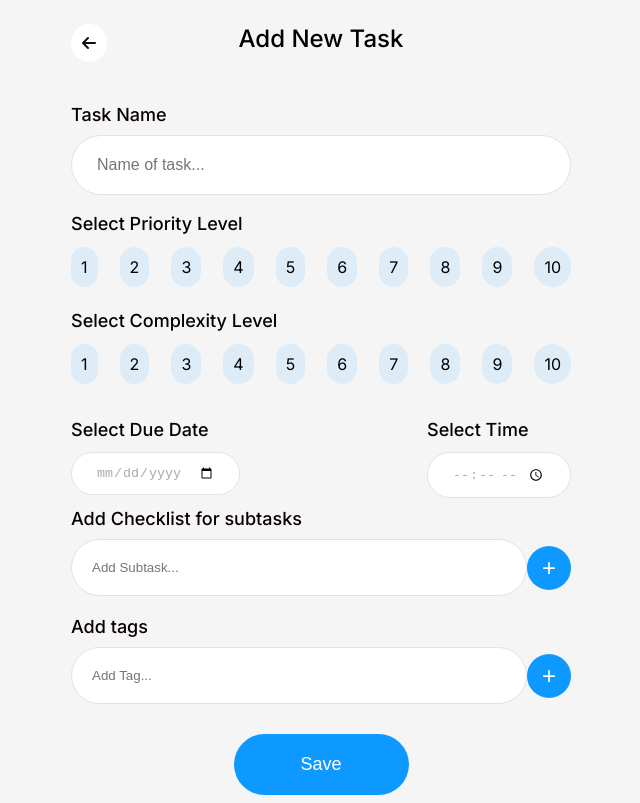
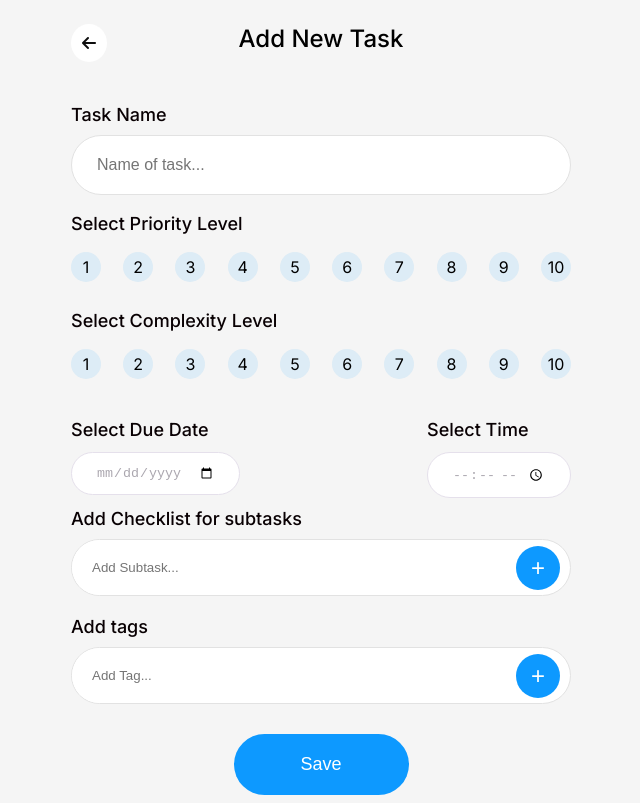
Before and after one commit to napqueenkaila/react-to-do, a React (Vite) app: page /addToDo in a window 1280 px wide. Shown: the whole page, without its empty margins (319-959 px from the left). Built offline with nearby package versions, Linux system fonts and the light colour scheme.

Commit message:
css tweaks

```diff
--- a/src/components/FilterTags.jsx
+++ b/src/components/FilterTags.jsx
@@ -37,13 +37,12 @@ const FilterTags = ({
     },
   };
 
-  console.log(filterOptions.length);
   return (
     <div>
       <FilterDropdownBtn
         onClick={() => setOpen((prevState) => !prevState)}
         disabled={powerMode}
-        filterOptions={filterOptions.length}
+        $filterOptions={filterOptions.length}
       >
         Filter <i className="fa-solid fa-arrow-down"></i>
       </FilterDropdownBtn>
--- a/src/components/FormElements/PriorityComplexity.jsx
+++ b/src/components/FormElements/PriorityComplexity.jsx
@@ -1,5 +1,12 @@
 import { PropTypes } from "prop-types";
-import { SectionContainer, ButtonContainer, Title, Label, Input } from "./styles/PriorityComplexity.styled";
+import {
+  SectionContainer,
+  Title,
+  ButtonContainer,
+  ButtonDiv,
+  Label,
+  Input,
+} from "./styles/PriorityComplexity.styled";
 
 const levels = [1, 2, 3, 4, 5, 6, 7, 8, 9, 10];
 
@@ -11,15 +18,14 @@ export const PriorityButtons = ({ handleFormChange, priority }) => {
         {levels.map((level) => {
           const checked = priority === level.toString();
           return (
-            <div key={level}>
-              <Label
-                htmlFor={`priority${level}`}
+            <ButtonDiv
               key={level}
               style={{
                 backgroundColor: checked ? "#0d99ff" : "rgba(13,153,255,0.1)",
                 color: checked ? "#FFF" : "#000",
               }}
             >
+              <Label htmlFor={`priority${level}`} key={level}>
                 {level}
                 <Input
                   type="radio"
@@ -30,7 +36,7 @@ export const PriorityButtons = ({ handleFormChange, priority }) => {
                   onChange={handleFormChange}
                 ></Input>
               </Label>
-            </div>
+            </ButtonDiv>
           );
         })}
       </ButtonContainer>
@@ -38,7 +44,7 @@ export const PriorityButtons = ({ handleFormChange, priority }) => {
   );
 };
 
-export const ComplexityButtons = ({handleFormChange, complexity}) => {
+export const ComplexityButtons = ({ handleFormChange, complexity }) => {
   return (
     <SectionContainer>
       <Title>Select Complexity Level</Title>
@@ -46,15 +52,14 @@ export const ComplexityButtons = ({handleFormChange, complexity}) => {
         {levels.map((level) => {
           const checked = complexity === level.toString();
           return (
-            <div key={level}>
-              <Label
-                htmlFor={`complexity${level}`}
+            <ButtonDiv
               key={level}
               style={{
                 backgroundColor: checked ? "#0d99ff" : "rgba(13,153,255,0.1)",
                 color: checked ? "#FFF" : "#000",
               }}
             >
+              <Label htmlFor={`complexity${level}`} key={level}>
                 {level}
                 <Input
                   type="radio"
@@ -65,7 +70,7 @@ export const ComplexityButtons = ({handleFormChange, complexity}) => {
                   onChange={handleFormChange}
                 ></Input>
               </Label>
-            </div>
+            </ButtonDiv>
           );
         })}
       </ButtonContainer>
--- a/src/components/FormElements/Subtasks.jsx
+++ b/src/components/FormElements/Subtasks.jsx
@@ -1,12 +1,21 @@
 import { useState } from "react";
 import { PropTypes } from "prop-types";
 import { v4 as uuid } from "uuid";
-import { Container, Label, InputDiv, Input, AddBtn,SubtaskList, SubtaskListItem, RemoveSubtaskBtn } from "./styles/SubtasksTags.styled";
+import {
+  Container,
+  Label,
+  InputDiv,
+  Input,
+  AddBtn,
+  SubtaskList,
+  SubtaskListItem,
+  RemoveSubtaskBtn,
+} from "./styles/SubtasksTags.styled";
 
 const Subtasks = ({ subtasks, handleSubtaskChange }) => {
   const [subtaskItem, setSubtaskItem] = useState("");
 
-  const handleAddSubtask = (e) => {
+  const handleSubmitSubtask = (e) => {
     e.preventDefault();
     let subtaskArray = subtaskItem
       ? [...subtasks, { id: uuid(), subtask: subtaskItem, completed: false }]
@@ -24,6 +33,7 @@ const Subtasks = ({ subtasks, handleSubtaskChange }) => {
 
   return (
     <Container>
+      <form onSubmit={(e) => handleSubmitSubtask(e)}>
         <Label htmlFor="subtasks">Add Checklist for subtasks</Label>
         <InputDiv>
           <Input
@@ -36,8 +46,9 @@ const Subtasks = ({ subtasks, handleSubtaskChange }) => {
               setSubtaskItem(e.target.value);
             }}
           />
-        <AddBtn onClick={handleAddSubtask}>+</AddBtn>
+          <AddBtn>+</AddBtn>
         </InputDiv>
+      </form>
       <SubtaskList>
         {subtasks.map((subtask) => {
           return (
--- a/src/components/FormElements/Tags.jsx
+++ b/src/components/FormElements/Tags.jsx
@@ -9,18 +9,20 @@ import {
   AddBtn,
   TagList,
   ListItem,
-  RemoveTagBtn
+  RemoveTagBtn,
 } from "./styles/SubtasksTags.styled";
 
 const Tags = ({ handleTagChange, tags }) => {
   const [tag, setTag] = useState("");
 
   const tagColors = ["#FFF6E8", "#ECFFE8", "#E8FEFF"];
-  const randomIndex = Math.floor(Math.random() * 3)
+  const randomIndex = Math.floor(Math.random() * 3);
 
-  const handleAddTag = (e) => {
+  const handleSubmitTag = (e) => {
     e.preventDefault();
-    let tagArray = tag ? [...tags, { id: uuid(), tag: tag, color: tagColors[randomIndex] }] : "";
+    let tagArray = tag
+      ? [...tags, { id: uuid(), tag: tag, color: tagColors[randomIndex] }]
+      : "";
     handleTagChange(tagArray);
     setTag("");
   };
@@ -32,6 +34,7 @@ const Tags = ({ handleTagChange, tags }) => {
 
   return (
     <Container>
+      <form onSubmit={(e) => handleSubmitTag(e)}>
         <Label htmlFor="tags">Add tags</Label>
         <InputDiv>
           <Input
@@ -44,12 +47,13 @@ const Tags = ({ handleTagChange, tags }) => {
               setTag(e.target.value);
             }}
           />
-        <AddBtn onClick={handleAddTag}>+</AddBtn>
+          <AddBtn>+</AddBtn>
         </InputDiv>
+      </form>
       <TagList>
         {tags.map((tag) => {
           return (
-            <ListItem key={tag.id} style={{backgroundColor: tag.color}}>
+            <ListItem key={tag.id} style={{ backgroundColor: tag.color }}>
               {tag.tag}
               <RemoveTagBtn onClick={() => removeTag(tag.id)}>x</RemoveTagBtn>
             </ListItem>
--- a/src/components/FormElements/styles/Due.styled.jsx
+++ b/src/components/FormElements/styles/Due.styled.jsx
@@ -11,6 +11,7 @@ export const Label = styled.label`
   font-size: 18px;
   font-weight: 500;
   margin-bottom: 12px;
+
 `;
 
 export const Input = styled.input`
@@ -18,4 +19,7 @@ export const Input = styled.input`
   border-radius: 90px;
   padding: 12px 24px;
   color: #aba7af;
+  &:hover {
+    cursor: pointer;
+  }
 `;
--- a/src/components/FormElements/styles/PriorityComplexity.styled.jsx
+++ b/src/components/FormElements/styles/PriorityComplexity.styled.jsx
@@ -2,6 +2,12 @@ import styled from "styled-components";
 
 export const SectionContainer = styled.div`
   width: 100%;
+`;
+
+export const Title = styled.p`
+  color: #090003;
+  font-size: 18px;
+  font-weight: 500;
 `;
 
 export const ButtonContainer = styled.div`
@@ -13,17 +19,22 @@ export const ButtonContainer = styled.div`
   margin: 10px 0;
 `;
 
-export const Title = styled.p`
-  color: #090003;
-  font-size: 18px;
-  font-weight: 500;
+export const ButtonDiv = styled.div`
+display: flex;
+justify-content: center;
+align-items: center;
+width: 30px;
+height: 30px;
+padding: 10px;
+border-radius: 50%;
+
+
 `;
 
 export const Label = styled.label`
-  padding: 10px;
-  width: 30px;
-  height: 30px;
-  border-radius: 60px;
+  &:hover {
+    cursor: pointer;
+  }
 `;
 
 export const Input = styled.input`
--- a/src/components/FormElements/styles/SubtasksTags.styled.jsx
+++ b/src/components/FormElements/styles/SubtasksTags.styled.jsx
@@ -11,20 +11,22 @@ export const Label = styled.label`
   color: #090003;
   font-size: 18px;
   font-weight: 500;
-  margin-bottom: 10px;
 `;
 
 export const InputDiv = styled.div`
   display: flex;
   align-items: center;
+  border-radius: 90px;
+  background: #fff;
+  border: 1px solid #e2e2e2;
+  margin-top: 10px;
 `;
 
 export const Input = styled.input`
-  border-radius: 90px;
-  background: #fff;
-  border: 1px solid #e2e2e2;
   padding: 20px;
   flex-grow: 1;
+  border: none;
+  border-radius: 90px;
 `;
 
 export const AddBtn = styled.button`
@@ -35,11 +37,15 @@ export const AddBtn = styled.button`
   color: #fff;
   background-color: #0d99ff;
   font-size: 24px;
+  margin-right: 10px;
+  &:hover {
+    cursor: pointer;
+  }
 `;
 
 export const SubtaskList = styled.div`
   padding: 0;
-  list-style-position:inside;
+  list-style-position: inside;
   counter-reset: list-number;
 `;
 
@@ -50,16 +56,15 @@ export const TagList = styled.div`
 `;
 
 export const ListItem = styled.div`
-
   border-radius: 90px;
-  padding: 15px;
+  padding: 10px;
   display: flex;
   align-items: center;
   justify-content: space-between;
 `;
 
 export const SubtaskListItem = styled(ListItem)`
-  margin: 20px auto;
+  margin-top: 15px;
   background: #fff;
   counter-increment: list-number;
   &:before {
--- a/src/components/styles/shared.styled.jsx
+++ b/src/components/styles/shared.styled.jsx
@@ -16,7 +16,7 @@ export const DropdownBtn = styled.button`
 export const FilterDropdownBtn = styled(DropdownBtn)`
   &:hover {
     cursor: ${(props) =>
-      props.disabled || !props.filterOptions ? "not-allowed" : "pointer"};
+      props.disabled || !props.$filterOptions ? "not-allowed" : "pointer"};
   }
 `;
 
--- a/src/utils/formatData.js
+++ b/src/utils/formatData.js
@@ -103,7 +103,10 @@ export const formatPriority = (priority) => {
     return `Medium (${priority}/10)`;
   } else if (priority >= 8 && priority <= 10) {
     return `High (${priority}/10)`;
+  } else {
+    return "NA"
   }
+
 };
 
 export const formatComplexity = (complexity) => {
@@ -113,6 +116,8 @@ export const formatComplexity = (complexity) => {
     return `Moderate (${complexity}/10)`;
   } else if (complexity >= 8 && complexity <= 10) {
     return `High (${complexity}/10)`;
+  } else {
+    return "NA"
   }
 };
 
```
Lines whose indentation alone changed are shown as unchanged.
